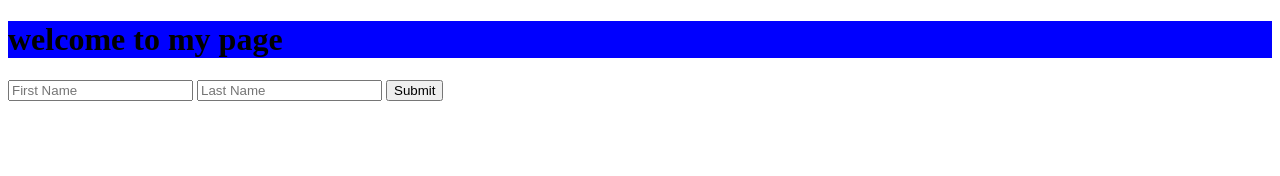
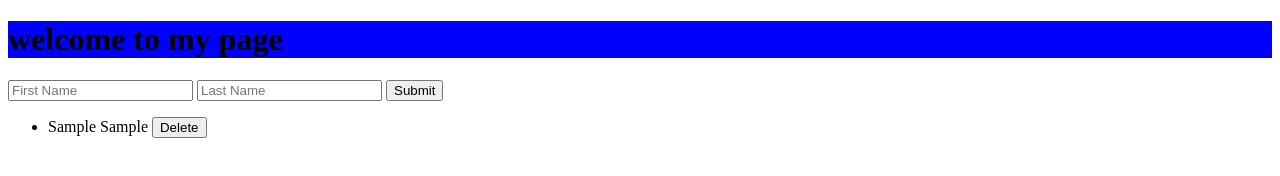
Before and after one commit to Andrew-R-Lawler/nagle_jquery_review, a plain HTML site: page index.html in a window 1280 px wide. Both pictures are taken after typing "Sample", "Sample" into the empty fields and a click on the button "Submit". Drawn offline with Linux system fonts and the light colour scheme.

Commit message:
friday notes and code along

```diff
--- a/index.html
+++ b/index.html
@@ -14,8 +14,8 @@
         <input type="text" placeholder = 'First Name' id='firstName'/>
         <input type="text" placeholder = 'Last Name' id='lastName'/>
         <button id='submit'>Submit</button>
+        <ul id='list'></ul>
         <div class = 'wrapper'>
-
         </div>
     </body>
 </html>
--- a/scripts.js
+++ b/scripts.js
@@ -3,14 +3,13 @@ console.log('hello world');
 let people = [];
 // page load is second event code runs at
 $('document').ready(onReady)
-
 function onReady(){
     console.log('jQuery is loaded');
     $( '#hello' ).append('welcome to my page');
     // $( '#hello' ).css('color', 'red')
     $( '#hello' ).addClass( 'blue' );
     $('#submit').on('click', handleSubmit);
-    $('.wrapper').on('click', '.xtraBtn', handleClick)
+    $('.wrapper').on('click', '.xtraBtn', handleClick);
 }
 
 // action/onclick is the third event code will run at
@@ -31,8 +30,8 @@ function handleSubmit(){
     people.push(personObject);
     console.log(personObject);
     console.log(people);
-
-
+    displayPeople(people);
+    $('.delete').on('click', deleteItem)
     // setter
     // $('.wrapper').append('<button class = "xtraBtn">click me</button>');
 }
@@ -41,3 +40,23 @@ function handleClick(){
     console.log('click!');
     $(this).toggleClass('blue');
 }
+
+function displayPeople(array){
+    console.log('in displayPeople');
+    $('#list').empty();
+    for (let i = 0; i < array.length; i++) {
+        const element = array[i];
+        $('#list').append(
+            `<li>
+                ${array[i].firstName}
+                ${array[i].lastName}
+                <button class = 'delete'>Delete</button>
+            </li>`
+        )
+    }
+}
+
+function deleteItem() {
+    console.log('in deleteItem');
+    $(this).parent().remove();
+}
```
